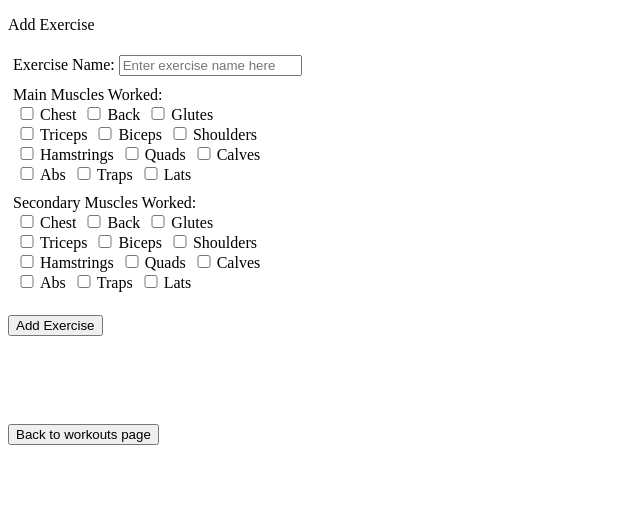
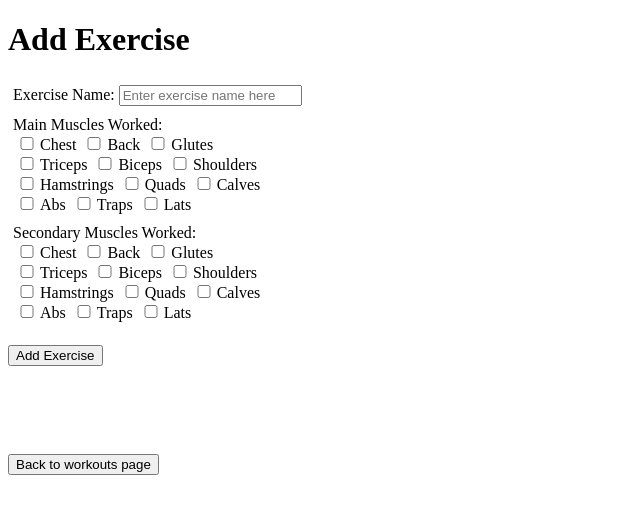
Before and after one commit to TylerK2672/workout_tracker, a website: page public/addExercise.html in a window 1280 px wide. Shown: the whole page, without its empty margins (0-640 px from the left). Drawn offline with nearby package versions, Linux system fonts and the light colour scheme.

Commit message:
made titles h1 tags

```diff
--- a/public/addExercise.html
+++ b/public/addExercise.html
@@ -24,7 +24,7 @@
 </style>
 
 <body>
-    <p>Add Exercise</p>
+    <h1>Add Exercise</h1>
 
     <form id="addExerciseForm">
         <div style="padding:5px">
```
Also changed, not shown: public/landing.html (+1 -1 lines).
